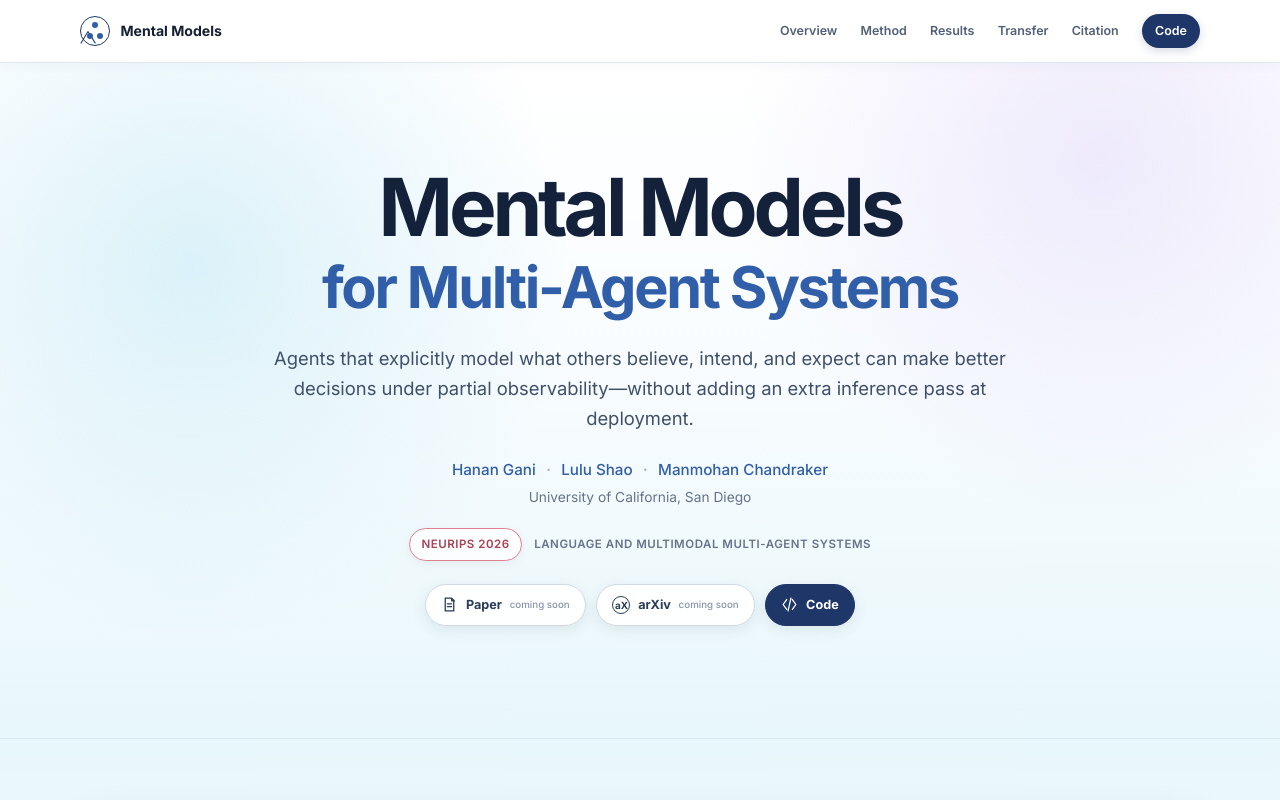
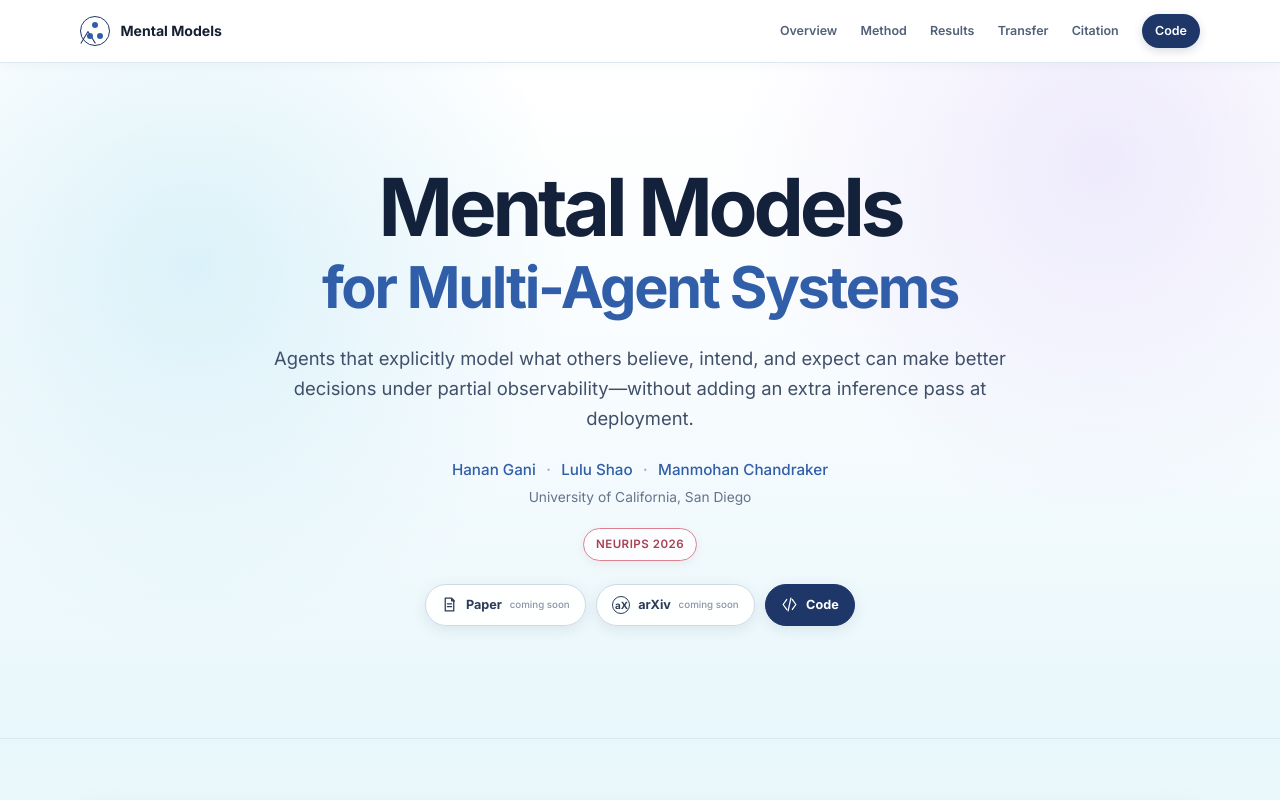
Before and after one commit to hananshafi/Mental-Models, a plain HTML site: page docs/index.html in a window 1280 px wide. Shown: the top 800 px of the page. Drawn offline with Linux system fonts and the light colour scheme.

Commit message:
Remove hero subtitle

```diff
--- a/docs/index.html
+++ b/docs/index.html
@@ -89,7 +89,6 @@
 
           <div class="venue-line">
             <span class="venue-badge">NeurIPS 2026</span>
-            <span>Language and multimodal multi-agent systems</span>
           </div>
 
           <div class="resource-links" aria-label="Publication resources">
```
